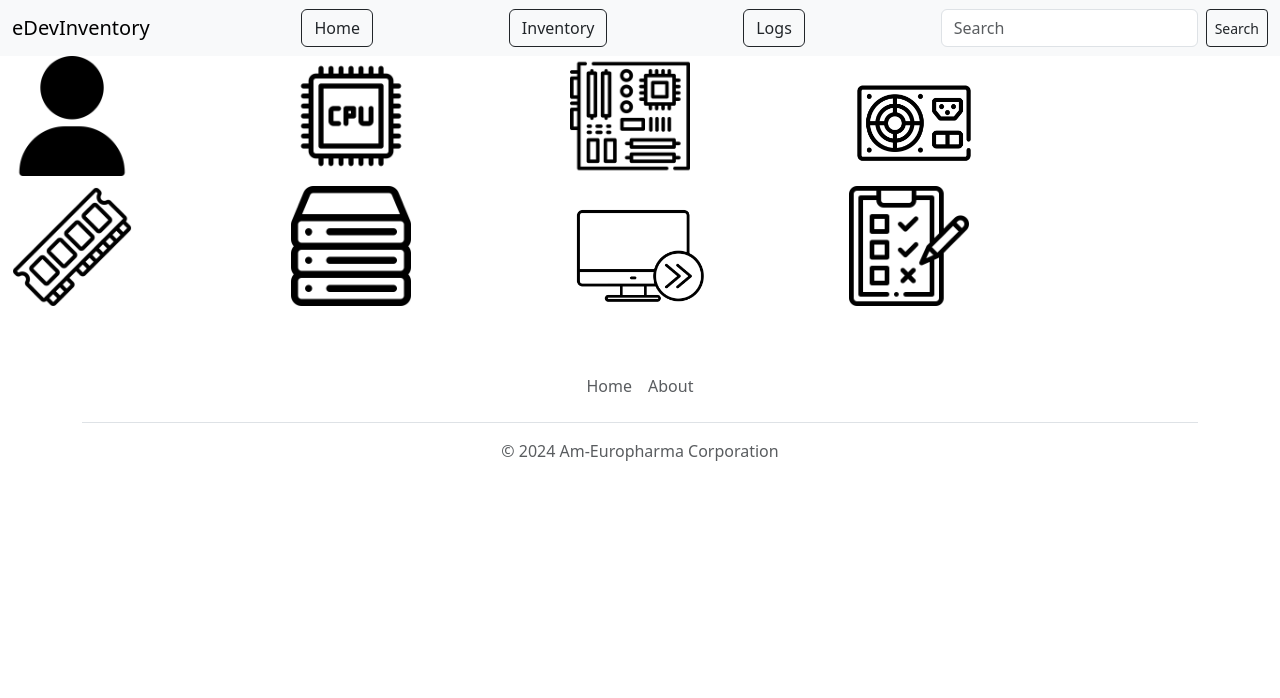
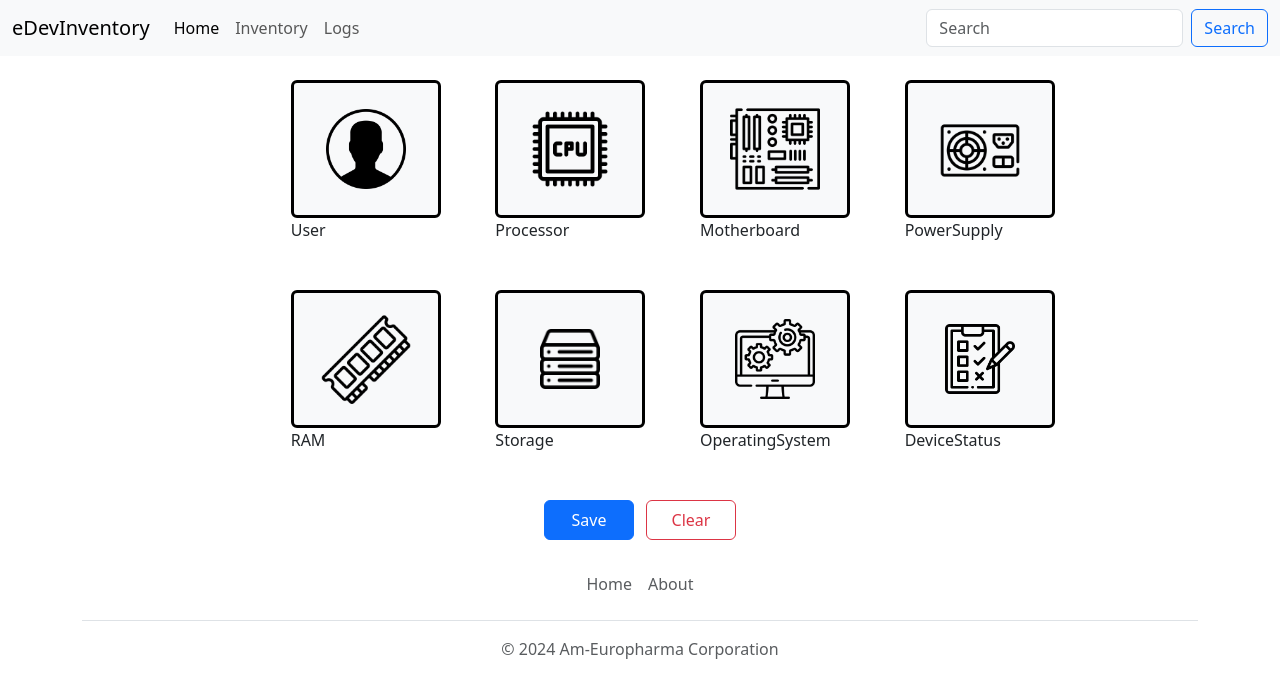
Before and after one commit to vncebrmjo/AM-EUROPHARMA_Computer_Inventory, a Flask app: template templates/Add_Inventory.html in a window 1280 px wide. Shown: the top 698 px of the page. Run offline with Flask 3, Linux system fonts and the light colour scheme; the template is opened without the code that fills it, so the values that code supplies are empty.

Commit message:
design in add inventory

```diff
--- a/static/css/design.css
+++ b/static/css/design.css
@@ -1,27 +1,87 @@
 #icon_details{
     height: 30px;
 }
+
 #user{
 height: 120px;
+padding: 20px;
+/* border: 3px solid black; */
 }
 #processor{
 height: 120px;
+padding: 15px;
+
 }
+
 #Mobo{
 height: 120px;
+padding: 15px;
+
 }
+
 #PS{
-height: 130px;
+height: 120px;
+padding: 15px;
+
 }
+
 #ram{
 height: 120px;
+padding: 15px;
+
 }
+
 #storage{
 height: 120px;
+padding: 30px;
+
 }
+
 #OS{
-height: 140px;
+height: 120px;
+padding: 20px;
+
 }
+
 #status{
 height: 120px;
+padding: 25px;
+
 }
+
+#save_button{
+    height: 40px;
+    width: 90px;
+}
+#clear_button{
+    height: 40px;
+    width: 90px;
+}
+
+#user_button{
+    border: 3px solid black;
+}
+#processor_button{
+    border: 3px solid black;
+}
+#motherboard_button{
+    border: 3px solid black;
+}
+#power_suppy_button{
+    border: 3px solid black;
+}
+#ram_button{
+    border: 3px solid black;
+}
+
+#storage_button{
+    border: 3px solid black;
+}
+
+#os_button{
+    border: 3px solid black;
+}
+
+#status_button{
+    border: 3px solid black;
+}
--- a/templates/Add_Inventory.html
+++ b/templates/Add_Inventory.html
@@ -8,18 +8,29 @@
 </head>
 {% include 'Header.html' %}
 <body>
-<div class ="row container">
-    <div id="div_user" class="col-md-3 mx-auto"> <a href=""> <img src="static/icons/user.png" id="user"> </a> </div>
-    <div class="col-md-3 mx-auto"> <a href=""> <img src="static/icons/processor.png" id="processor"> </a></div>
-    <div class="col-md-3 mx-auto"> <a href=""> <img src="static/icons/motherboard.png" id="Mobo"> </a></div>
-    <div class="col-md-3 mx-auto"> <a href=""> <img src="static/icons/power-supply.png" id="PS"> </a></div>
+<br>
+<div class ="row justify-content-center">
+   <div class="col-md-1 mx-5">  <button id="user_button" class="btn btn-light" type="button"> <a href="#">  <img src="static/icons/user_2.png" id="user"></a></button>User</div>
+    <div class="col-md-1 mx-5"> <button id="processor_button" class="btn btn-light" type="button"><a href="#"> <img src="static/icons/processor.png" id="processor"></a></button>Processor</div>
+    <div class="col-md-1 mx-5"> <button id="motherboard_button" class="btn btn-light" type="button"><a href="#"> <img src="static/icons/motherboard.png" id="Mobo"></a></button>Motherboard</div>
+    <div class="col-md-1 mx-5"> <button id="power_suppy_button" class="btn btn-light" type="button"><a href="#"> <img src="static/icons/power-supply.png" id="PS"></a></button>PowerSupply</div>
 </div>
-<div class ="row container">
-    <div id="" class="col-md-3 mx-auto"> <a href=""> <img src="static/icons/ram.png" id="ram"> </a> </div>
-    <div class="col-md-3 mx-auto"> <a href=""> <img src="static/icons/storage.png" id="storage"> </a></div>
-    <div class="col-md-3 mx-auto"> <a href=""> <img src="static/icons/operating system.png" id="OS"> </a></div>
-    <div class="col-md-3 mx-auto"> <a href=""> <img src="static/icons/device status.png" id="status"> </a></div>
+<br>
+<br>
+<div class ="row justify-content-center">
+    <div class="col-md-1 mx-5"> <button id="ram_button" class="btn btn-light" type="button"> <a href="#"> <img src="static/icons/ram.png" id="ram"></a></button>RAM</div>
+    <div class="col-md-1 mx-5"> <button id="storage_button" class="btn btn-light" type="button"> <a href="#"> <img src="static/icons/storage.png" id="storage"></a></button>Storage</div>
+    <div class="col-md-1 mx-5"> <button id="os_button" class="btn btn-light" type="button"> <a href="#"> <img src="static/icons/operating_system.png" id="OS"></a></button>OperatingSystem</div>
+    <div class="col-md-1 mx-5"> <button id="status_button" class="btn btn-light" type="button"> <a href="#"> <img src="static/icons/device_status.png" id="status"></a></button>DeviceStatus</div>
 </div>
+<br>
+<br>
+<div class="d-grid gap-2 d-md-flex justify-content-md-center">
+  <button id="save_button" class="btn btn-primary me-md-1" type="button">Save</button>
+  <button id="clear_button" class="btn btn-outline-danger" type="button">Clear</button>
+</div>
+
+
 </body>
 {% include 'Footer.html' %}
 </html>
--- a/templates/Footer.html
+++ b/templates/Footer.html
@@ -1,5 +1,5 @@
 <div class="container">
-  <footer class="py-3 my-4">
+  <footer class="py-2 my-3">
     <ul class="nav justify-content-center border-bottom pb-3 mb-3">
       <li class="nav-item"><a  target="_blank" href="" class="nav-link px-2 text-muted">Home</a></li>
       <li class="nav-item"><a  target="_blank" href="" class="nav-link px-2 text-muted">About</a></li>
--- a/templates/Header.html
+++ b/templates/Header.html
@@ -1,13 +1,25 @@
-<nav class="navbar bg-body-tertiary">
+<nav class="navbar navbar-expand-lg bg-body-tertiary">
   <div class="container-fluid">
-    <a class="navbar-brand">eDevInventory</a>
-
-      <button type="button" class="btn btn-outline-dark">Home</button>
-      <button type="button" class="btn btn-outline-dark">Inventory</button>
-      <button type="button" class="btn btn-outline-dark">Logs</button>
-    <form class="d-flex" role="search">
-      <input class="form-control me-2" type="search" placeholder="Search" aria-label="Search">
-      <button class="btn btn-outline-dark btn-sm" type="submit">Search</button>
-    </form>
+    <a class="navbar-brand" href="#">eDevInventory</a>
+    <button class="navbar-toggler" type="button" data-bs-toggle="collapse" data-bs-target="#navbarSupportedContent" aria-controls="navbarSupportedContent" aria-expanded="false" aria-label="Toggle navigation">
+      <span class="navbar-toggler-icon"></span>
+    </button>
+    <div class="collapse navbar-collapse" id="navbarSupportedContent">
+      <ul class="navbar-nav me-auto mb-2 mb-lg-0">
+        <li class="nav-item">
+          <a class="nav-link active" aria-current="page" href="#">Home</a>
+        </li>
+        <li class="nav-item">
+          <a class="nav-link" href="#">Inventory</a>
+        </li>
+                <li class="nav-item">
+          <a class="nav-link" href="#">Logs</a>
+        </li>
+      </ul>
+      <form class="d-flex" role="search">
+        <input class="form-control me-2" type="search" placeholder="Search" aria-label="Search">
+        <button class="btn btn-outline-primary" type="submit">Search</button>
+      </form>
+    </div>
   </div>
 </nav>
```
Also changed, not shown: static/icons/device_status.png (renamed from static/icons/device status.png), static/icons/operating_system.png (added), static/icons/user_2.png (added).
